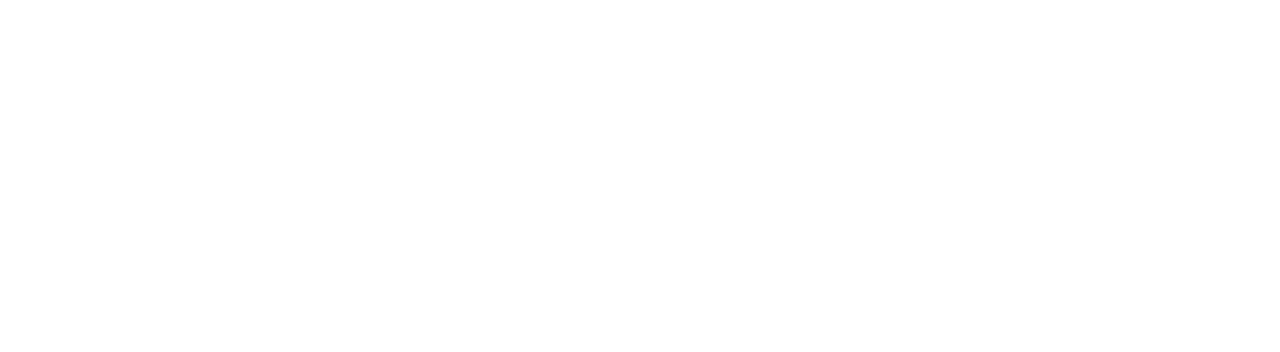
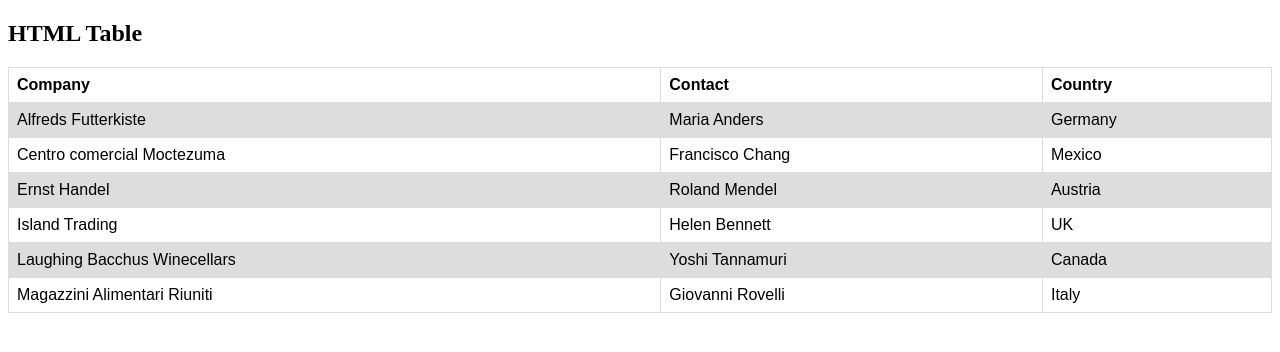
Before and after one commit to 2210nj/2210nj.github.io, a plain HTML site: page index.html in a window 1280 px wide. Drawn offline with Linux system fonts and the light colour scheme.

Commit message:
Update index.html

```diff
--- a/index.html
+++ b/index.html
@@ -1,12 +1,65 @@
 <!DOCTYPE html>
-  <head>
-    <title>
-      Welcome
-    </tilte>
-  </head>
-  <body>
-    <h1>
-      Welcome 2210nj!!
-    </h1>
-  </body>
+<html>
+<head>
+<style>
+table {
+  font-family: arial, sans-serif;
+  border-collapse: collapse;
+  width: 100%;
+}
+
+td, th {
+  border: 1px solid #dddddd;
+  text-align: left;
+  padding: 8px;
+}
+
+tr:nth-child(even) {
+  background-color: #dddddd;
+}
+</style>
+</head>
+<body>
+
+<h2>HTML Table</h2>
+
+<table>
+  <tr>
+    <th>Company</th>
+    <th>Contact</th>
+    <th>Country</th>
+  </tr>
+  <tr>
+    <td>Alfreds Futterkiste</td>
+    <td>Maria Anders</td>
+    <td>Germany</td>
+  </tr>
+  <tr>
+    <td>Centro comercial Moctezuma</td>
+    <td>Francisco Chang</td>
+    <td>Mexico</td>
+  </tr>
+  <tr>
+    <td>Ernst Handel</td>
+    <td>Roland Mendel</td>
+    <td>Austria</td>
+  </tr>
+  <tr>
+    <td>Island Trading</td>
+    <td>Helen Bennett</td>
+    <td>UK</td>
+  </tr>
+  <tr>
+    <td>Laughing Bacchus Winecellars</td>
+    <td>Yoshi Tannamuri</td>
+    <td>Canada</td>
+  </tr>
+  <tr>
+    <td>Magazzini Alimentari Riuniti</td>
+    <td>Giovanni Rovelli</td>
+    <td>Italy</td>
+  </tr>
+</table>
+
+</body>
 </html>
```
